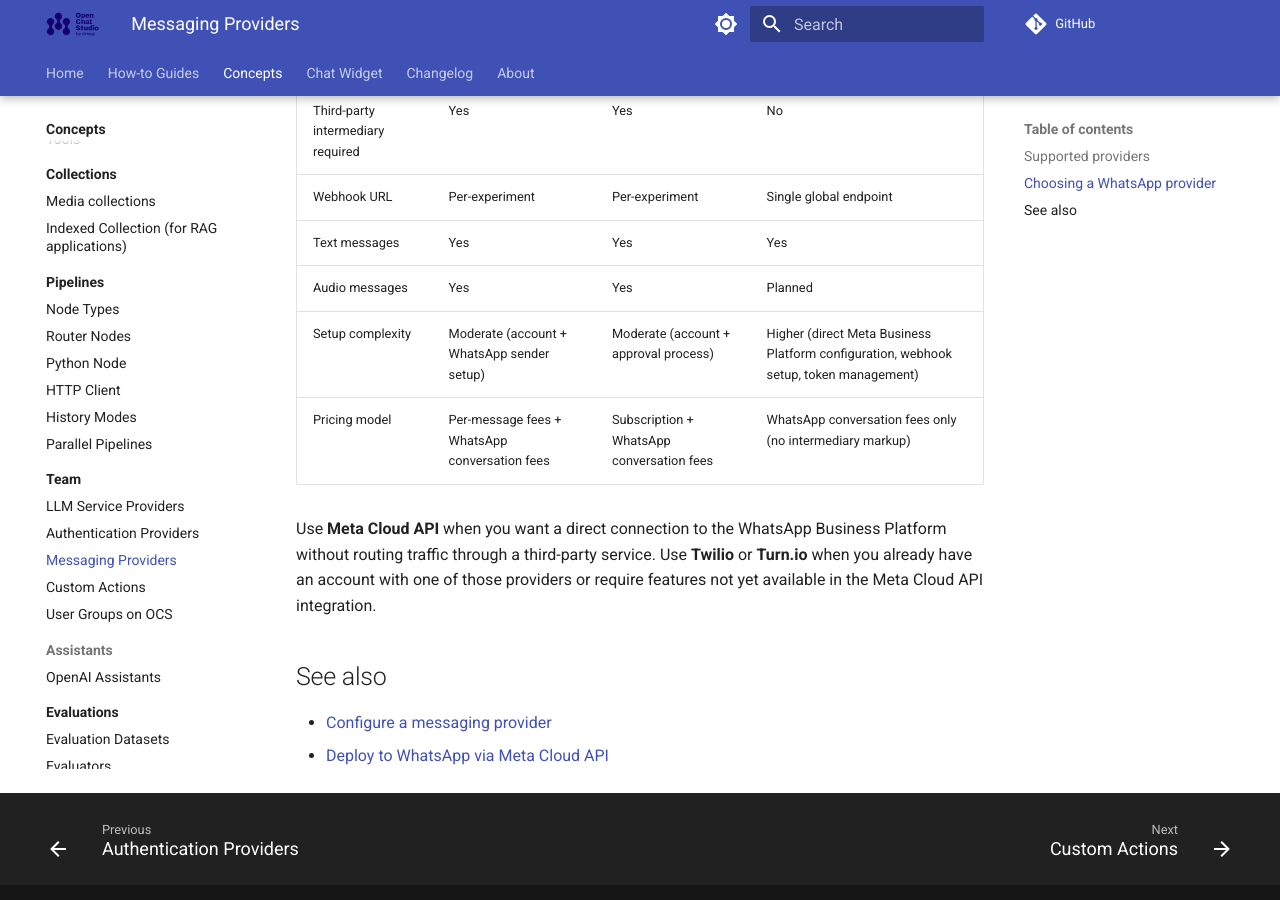
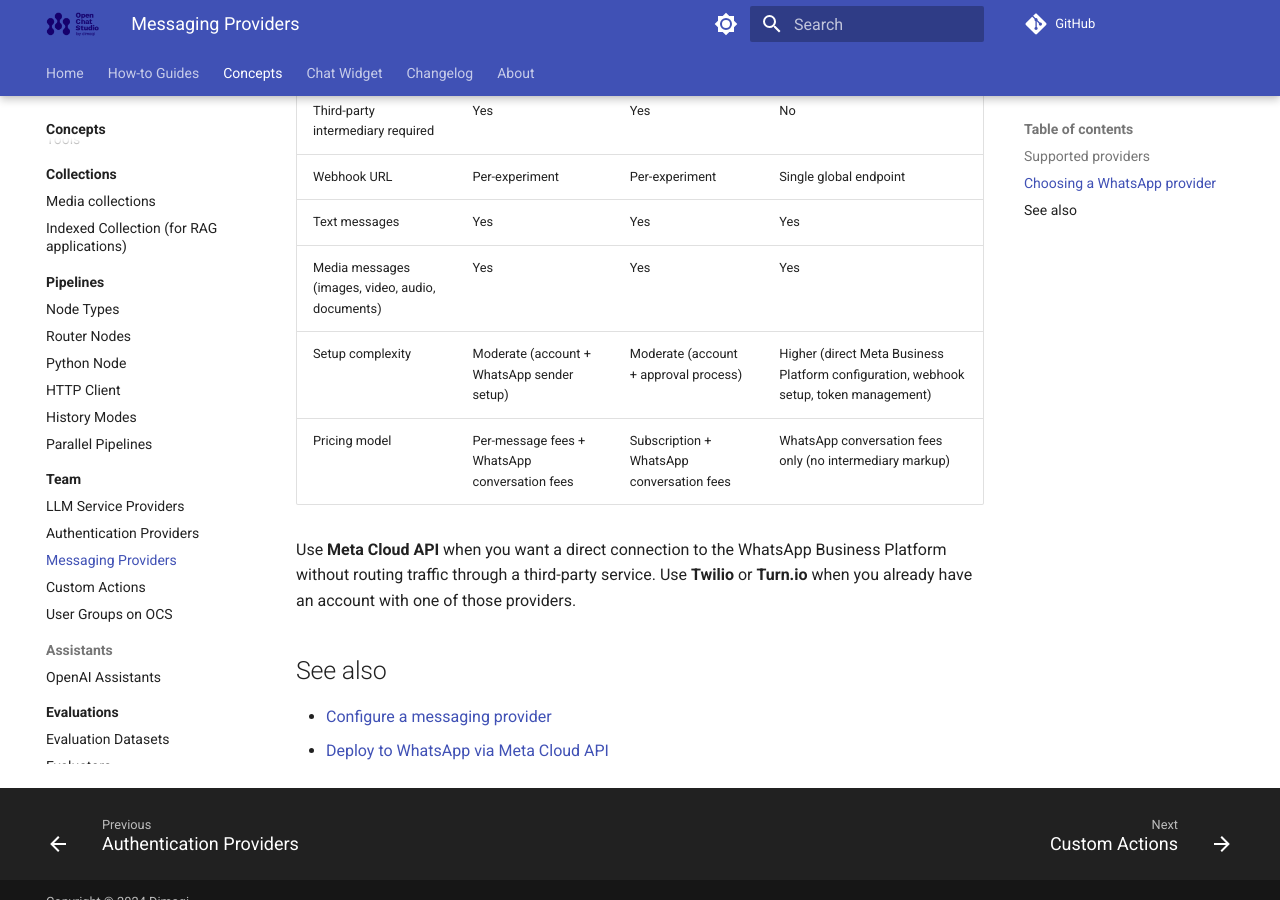
Before and after one commit to dimagi/open-chat-studio-docs, an MkDocs documentation site: the page built from docs/concepts/team/messaging_providers.md, in a window 1280 px wide and 900 px high, scrolled down 913 px. Built offline with MkDocs 1.6.1 and Material for MkDocs 9.7.7, drawn with Linux system fonts in a browser that asks for light colours; a script that is not in the unit is left out; comment, search, counter and statistics services are not loaded.

```diff
--- a/docs/concepts/team/messaging_providers.md
+++ b/docs/concepts/team/messaging_providers.md
@@ -26,11 +26,11 @@ Open Chat Studio supports three WhatsApp providers. The table below summarises t
 | Third-party intermediary required | Yes | Yes | No |
 | Webhook URL | Per-experiment | Per-experiment | Single global endpoint |
 | Text messages | Yes | Yes | Yes |
-| Audio messages | Yes | Yes | Planned |
+| Media messages (images, video, audio, documents) | Yes | Yes | Yes |
 | Setup complexity | Moderate (account + WhatsApp sender setup) | Moderate (account + approval process) | Higher (direct Meta Business Platform configuration, webhook setup, token management) |
 | Pricing model | Per-message fees + WhatsApp conversation fees | Subscription + WhatsApp conversation fees | WhatsApp conversation fees only (no intermediary markup) |
 
-Use **Meta Cloud API** when you want a direct connection to the WhatsApp Business Platform without routing traffic through a third-party service. Use **Twilio** or **Turn.io** when you already have an account with one of those providers or require features not yet available in the Meta Cloud API integration.
+Use **Meta Cloud API** when you want a direct connection to the WhatsApp Business Platform without routing traffic through a third-party service. Use **Twilio** or **Turn.io** when you already have an account with one of those providers.
 
 ## See also
 - [Configure a messaging provider](../../how-to/configure_providers.md)
```
Also changed, not shown: docs/changelog.md (+3 -0 lines), docs/how-to/whatsapp_meta_cloud_api.md (+16 -0 lines).
